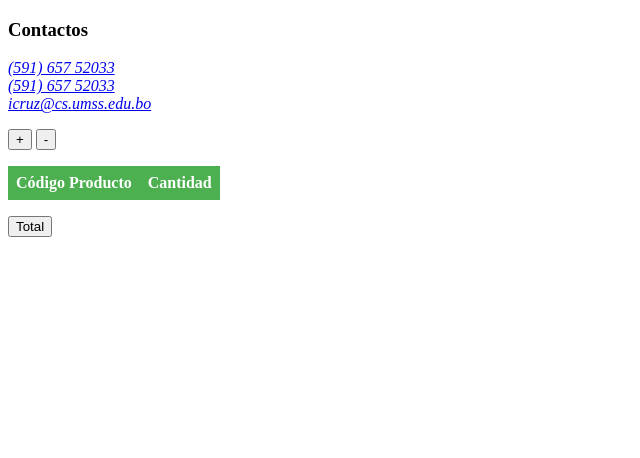
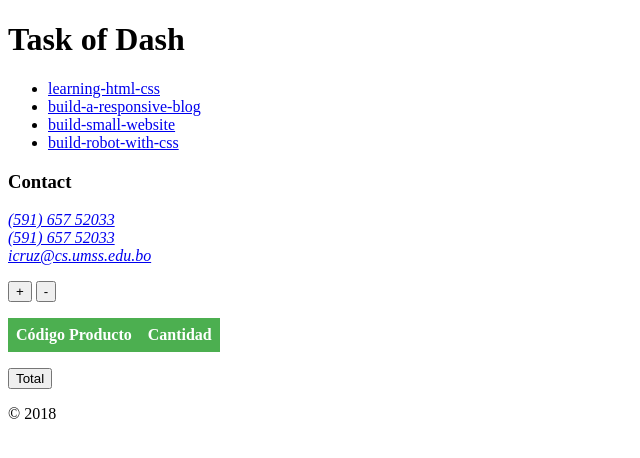
Before and after one commit to israel24/israel24.github.io, a plain HTML site: page index.html in a window 1280 px wide. Shown: the whole page, without its empty margins (0-640 px from the left). Drawn offline with Linux system fonts and the light colour scheme.

Commit message:
Update index.html

```diff
--- a/index.html
+++ b/index.html
@@ -41,7 +41,16 @@
 	</script>
 </head>
 <body>
-	<h3>Contactos</h3>
+	<header id="header" class="">
+		<h1>Task of Dash</h1>
+		<ul>
+			<li><a href="./generalassemb/task1.html">learning-html-css</a></li>
+			<li><a href="./generalassemb/task2.html">build-a-responsive-blog</a></li>
+			<li><a href="./generalassemb/task3.html">build-small-website</a></li>
+			<li><a href="./generalassemb/task4.html">build-robot-with-css</a></li>
+		</ul>
+	</header><!-- /header -->
+	<h3>Contact</h3>
 	<address>
 		<a href="tel:65752033"><abbr title="Phone"></abbr>(591) 657 52033</a>
 		<br>
@@ -61,5 +70,9 @@
 	</table>
 	<p><button onclick="funcionTotal()">Total</button></p>
 	<p id="total"></p>
+
+	<footer>
+		&copy; 2018
+	</footer>
 </body>
 </html>
```
